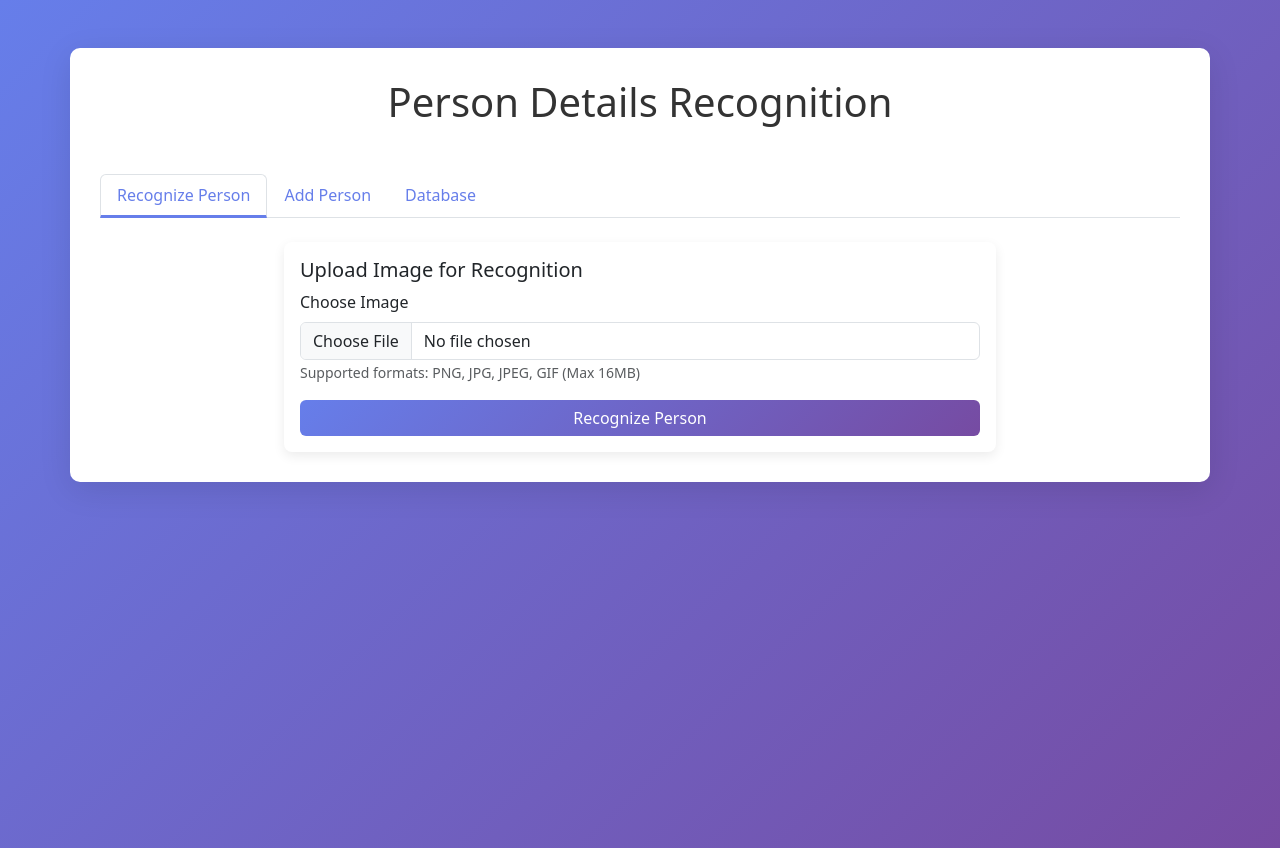
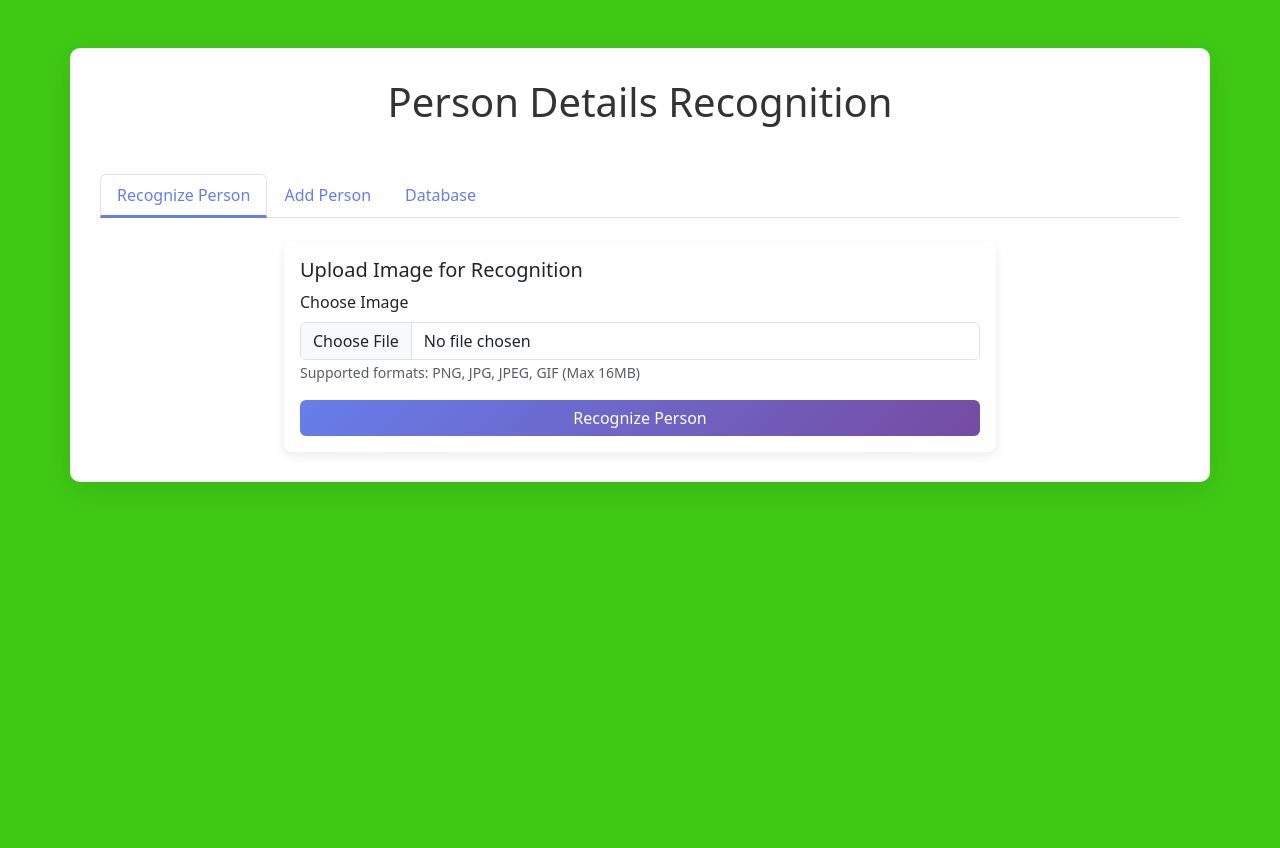
Before and after one commit to AkshayaTulasi/person-recognition, a Flask app: page / in a window 1280 px wide. Run offline with Flask 3, Linux system fonts and the light colour scheme; some libraries are stand-ins or nearby versions.

Commit message:
did some changes

```diff
--- a/static/css/style.css
+++ b/static/css/style.css
@@ -1,6 +1,6 @@
 body {
-    background: linear-gradient(135deg, #667eea 0%, #764ba2 100%);
-    /* background-color: #721c24; */
+    /* background: linear-gradient(135deg, #76648b 0%, #764ba2 100%); */
+    background-color: #3fc915;
     min-height: 100vh;
 }
 
```
